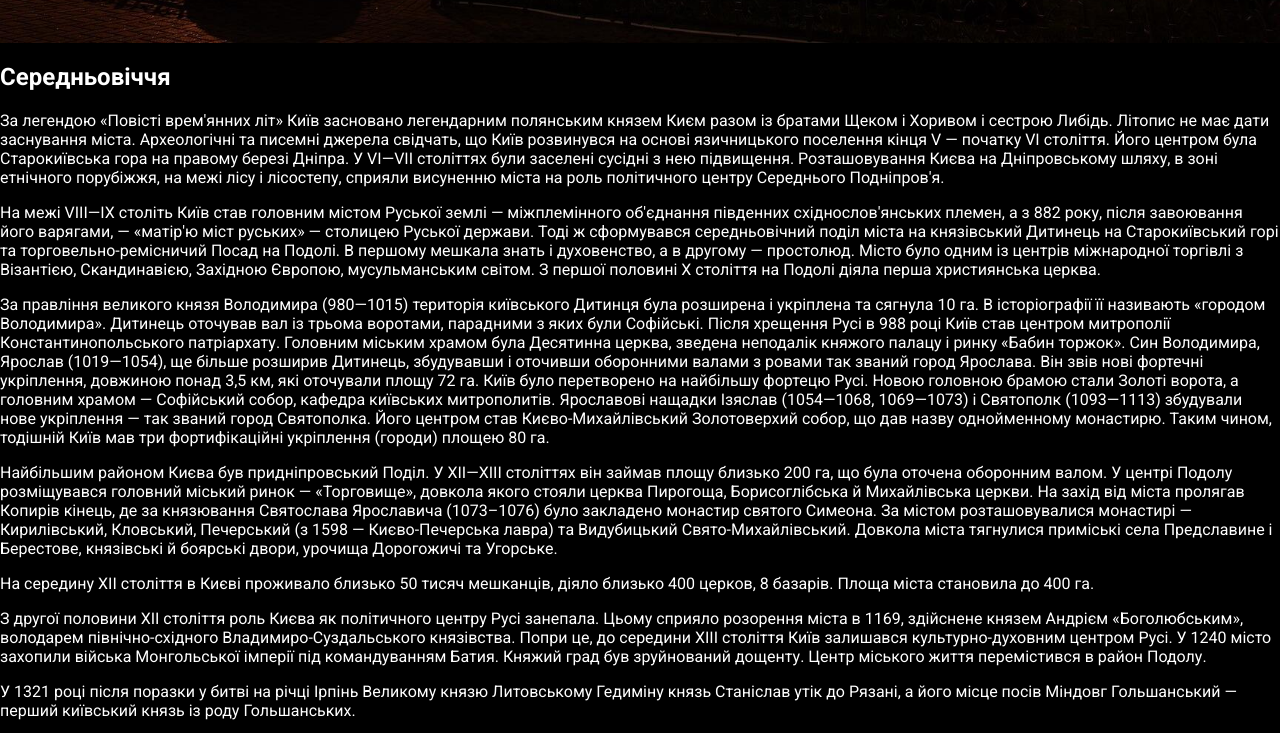
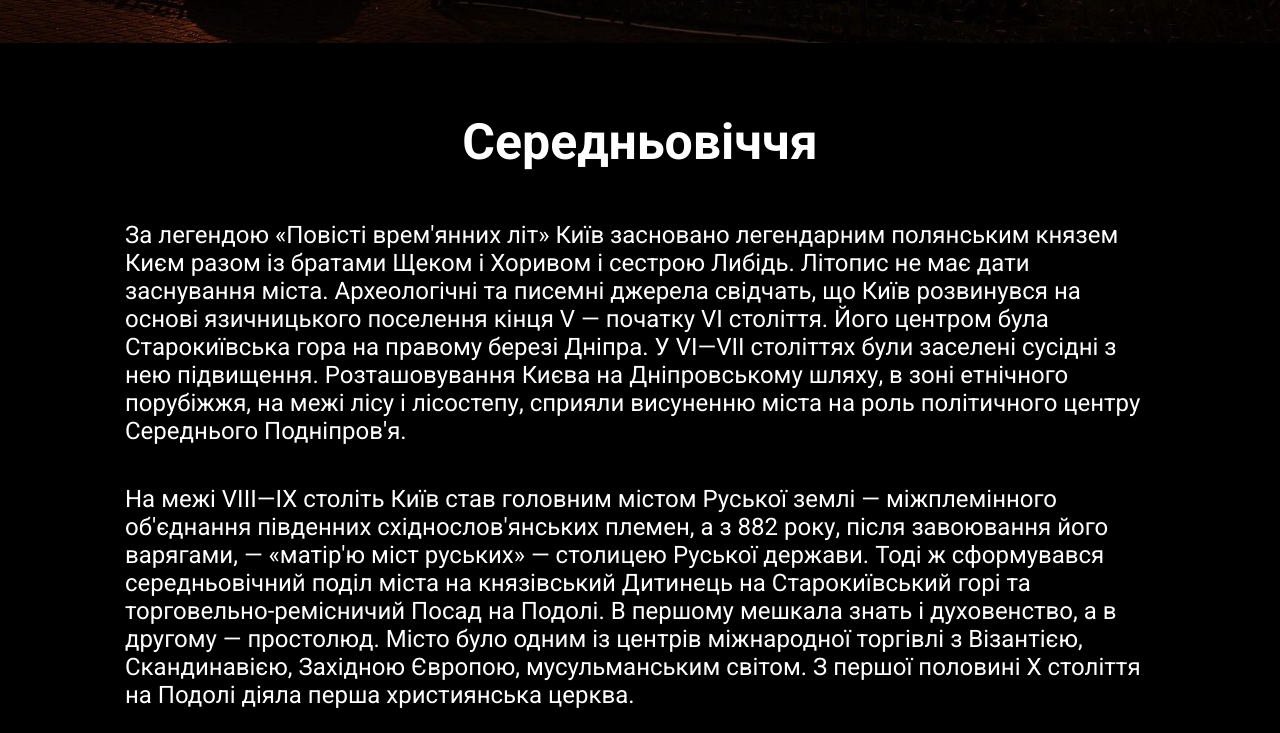
Before and after one commit to cowidox/cowidox.github.io, a plain HTML site: page history.html in a window 1280 px wide. Shown: the part 757-1490 px from the top of the page. Drawn offline with Linux system fonts and the light colour scheme.

Commit message:
History page done

```diff
--- a/css/style.css
+++ b/css/style.css
@@ -188,3 +188,21 @@ body {
 .short-showplaces__link:active {
   opacity: 0.5;
 }
+
+.history {
+  max-width: 1030px;
+  margin: 0 auto;
+}
+
+.history__title {
+  margin-top: 70px;
+  margin-bottom: 50px;
+  font-size: 50px;
+  text-align: center;
+}
+
+.history__paragraph {
+  font-size: 24px;
+  line-height: auto;
+  margin-bottom: 40px;
+}
```
